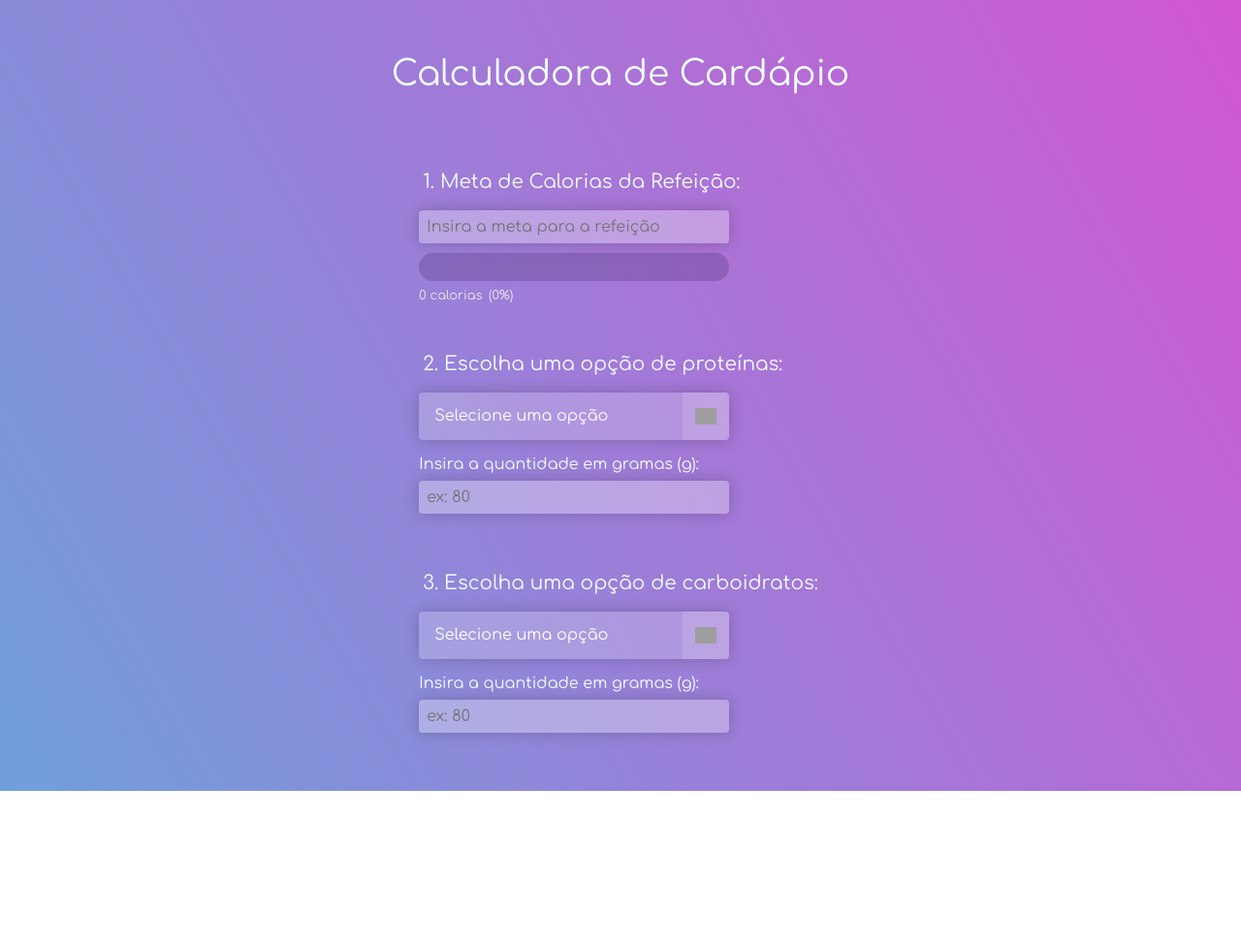
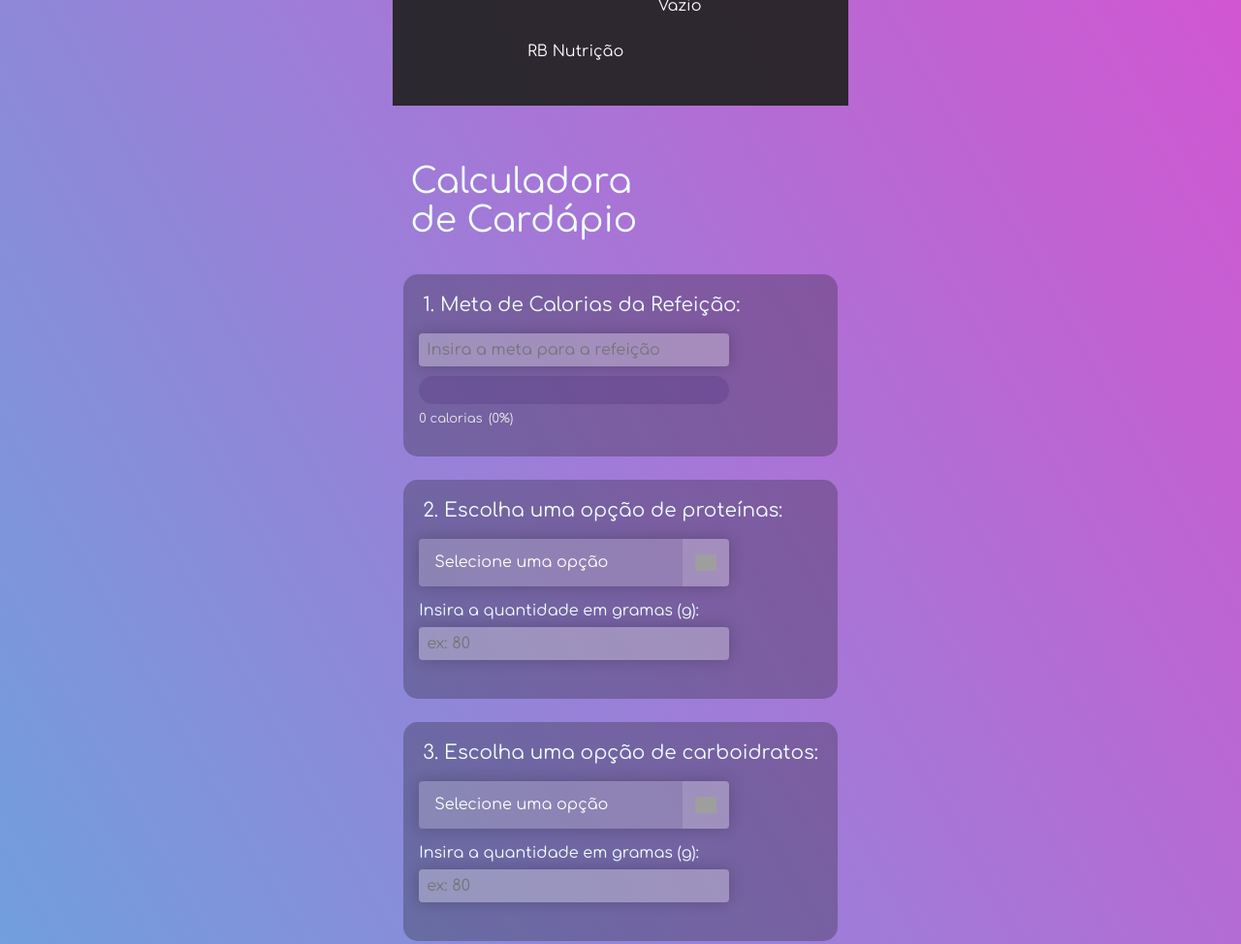
Before and after one commit to paulo-yoshida/calculadora-cardapio, a plain HTML site: page index.html in a window 1280 px wide. Shown: the top 974 px of the page at 97% size. Before the commit the page ends 816 px from the top, so only its background shows below. Drawn offline with Linux system fonts and the light colour scheme; grey boxes are pictures that could not be loaded.

Commit message:
commit completo

```diff
--- a/index.html
+++ b/index.html
@@ -10,10 +10,19 @@
   <link href="https://fonts.googleapis.com/css2?family=Comfortaa:wght@300..700&display=swap" rel="stylesheet">
 </head>
 <body>
+  <div class="wrapper">
+    <div class="cabecalho">
+      <div>
+        <img src="">
+      </div>
+      <div class = "rbnutricao">RB Nutrição</div>
+      <div>Vazio</div>
+    </div>
     <div class="titulo">
-    Calculadora de Cardápio
+      Calculadora &#10; de Cardápio
     </div>
-  <div class="wrapper">
+
+    <div class="secao">
       <div class="label">
         1. Meta de Calorias da Refeição:
       </div>
@@ -27,6 +36,10 @@
           <div class="comparacao" id="comparacao_pct">(xx%)</div>
         </div>
       </div>
+    </div>
+
+
+    <div class="secao">
       <div class="label">
         2. Escolha uma opção de proteínas:
       </div>
@@ -49,9 +62,10 @@
           </div>
         </div>
       </div>
+    </div>
 
     <!-- Adicione mais blocos semelhantes para carboidratos, leguminosas e legumes -->
-
+    <div class="secao">
       <div class="label">
         3. Escolha uma opção de carboidratos:
       </div>
@@ -74,7 +88,7 @@
           </div>
         </div>
       </div>
-
+    </div>
     <!-- Adicione blocos semelhantes para leguminosas e legumes -->
 
   </div>
--- a/style/style.css
+++ b/style/style.css
@@ -10,22 +10,58 @@
 body {
   display: grid;
   place-items: center;
-  min-height: 100vh;
   background: linear-gradient(60deg, rgb(112, 159, 221), rgb(209, 86, 209));
   font-family:'Comfortaa';
 }
 
+.cabecalho{
+  display: grid;
+  grid-template-columns: 22% 32% 55%;
+  width: 105%;
+  column-gap: 10px;
+  background-color: rgba(35, 34, 34, 0.926);
+  height: 7rem;
+  margin-top: -2.5%;
+  margin-left: -2.5%;
+  color:white;
+}
+
+.rbnutricao{
+  color: white;
+  align-self: center;
+  text-align: center;
+  position: relative;
+  /*top:50%;
+  transform:translateY(-0.5em);*/
+}
+
+.imagem{
+  color: white;
+  align-self: center;
+  text-align: center;
+  position: relative;
+  /*top:50%;
+  transform:translateY(-0.5em);*/
+}
+
 .titulo{
   font-size: 36px;
-  padding: 1em 1em 1em 1em;
+  padding: 0.5em 1em 1em 0.2em;
   text-align: left;
-  justify-content: center;
+  justify-content: left;
   color: azure;
+  white-space: pre-line;
 }
 
 .wrapper {
   display:flex;
   flex-direction: column;
+}
+
+.secao{
+  background-color: #201e274d;
+  border-radius: 15px;
+  margin-bottom: 1.5rem;
 }
 
 .label{
```
Lines whose indentation alone changed are shown as unchanged.
